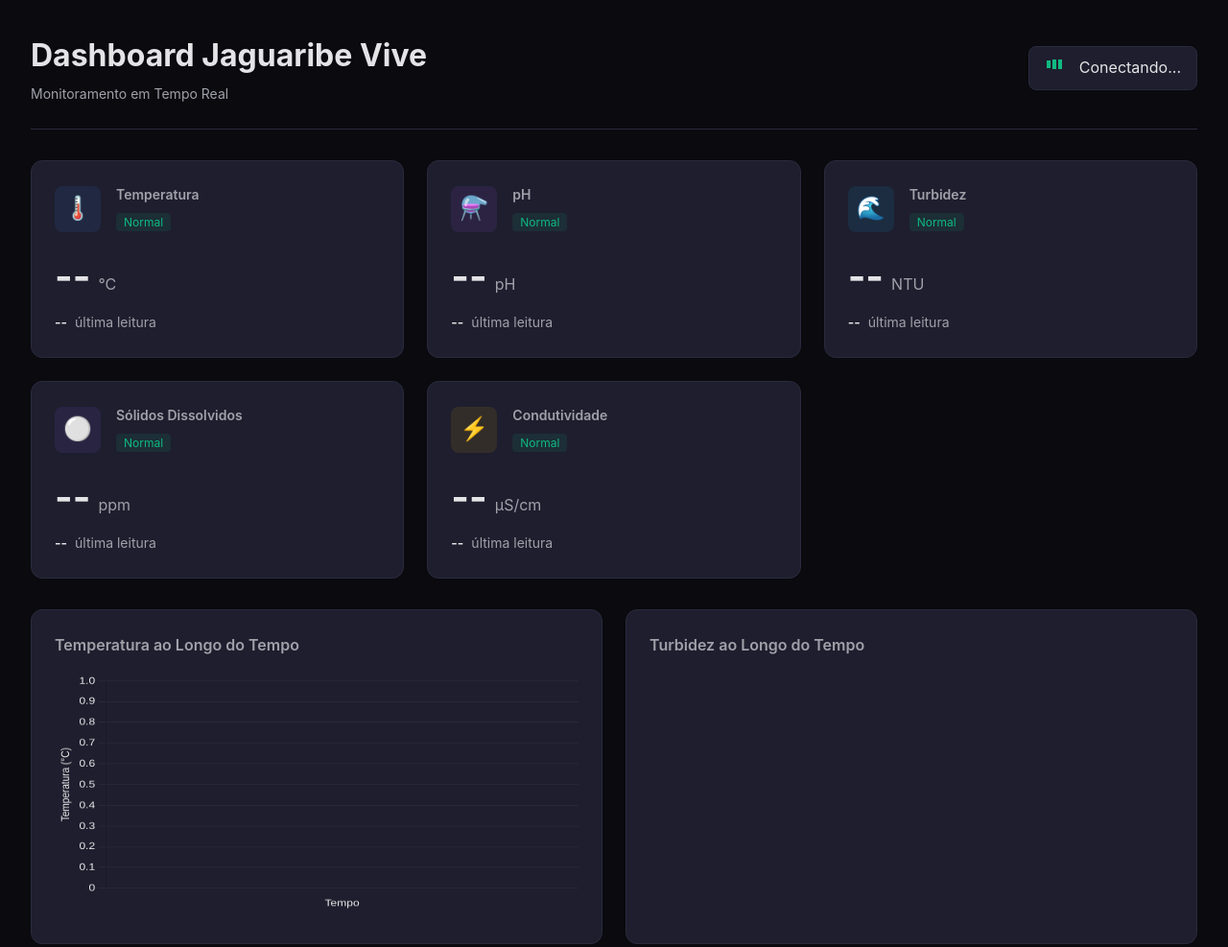
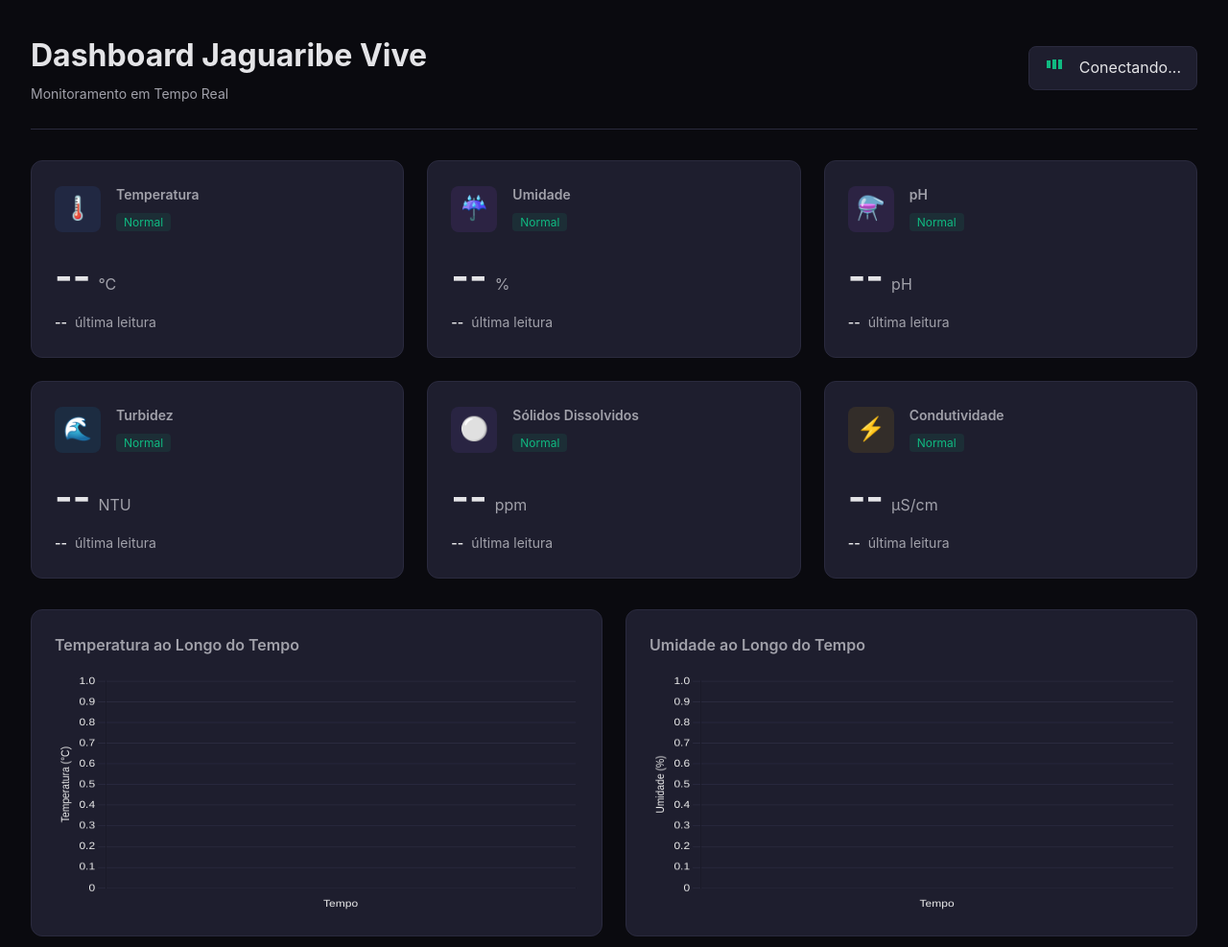
Before and after one commit to Joc4A/Dados-Jaguaribe2.0, a plain HTML site: page index.html in a window 1280 px wide. Shown: the top 987 px of the page at 96% size. Drawn offline with nearby package versions, Linux system fonts and the light colour scheme; a script that the page names is missing.

Commit message:
Update index.html

```diff
--- a/index.html
+++ b/index.html
@@ -57,7 +57,24 @@
                 </div>
             </div>
 
-            <!-- Removendo card de Umidade pois não está nos tópicos MQTT -->
+            <!-- Umidade -->
+            <div class="sensor-card" data-sensor="Umidade">
+                <div class="sensor-header">
+                    <div class="sensor-icon ph-icon">☔</div>
+                    <div class="sensor-info">
+                        <h3>Umidade</h3>
+                        <span class="sensor-status">Normal</span>
+                    </div>
+                </div>
+                <div class="sensor-value">
+                    <span class="value" id="ph-value">--</span>
+                    <span class="unit">%</span>
+                </div>
+                <div class="sensor-trend">
+                    <span class="trend-indicator" id="ph-trend">--</span>
+                    <span class="trend-text">última leitura</span>
+                </div>
+            </div>
 
             <!-- pH -->
             <div class="sensor-card" data-sensor="ph">
@@ -143,6 +160,10 @@
                 <canvas id="canvas"></canvas>
             </div>
             <div class="chart-card">
+                <h3>Umidade ao Longo do Tempo</h3>
+                <canvas id="canvasUmidade"></canvas>
+            </div>
+            <div class="chart-card">
                 <h3>Turbidez ao Longo do Tempo</h3>
                 <canvas id="canvasTurbidez"></canvas>
             </div>
```
